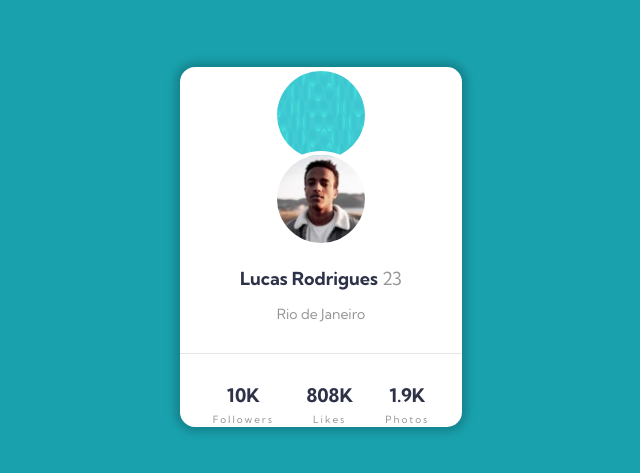
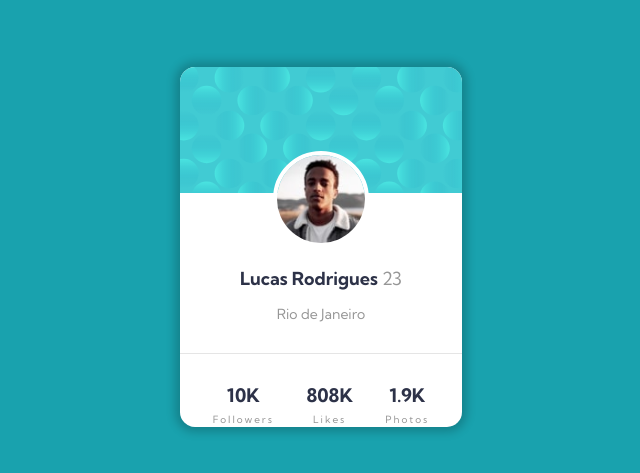
Before and after one commit to Baixada-Cruel/card-clone, a plain HTML site: page index.html in a window 1280 px wide. Shown: the part 153-626 px from the top of the page, without its empty margins (319-959 px from the left). Drawn offline with Linux system fonts and the light colour scheme; files whose address does not match are found by name.

Commit message:
Update index.html

```diff
--- a/index.html
+++ b/index.html
@@ -14,7 +14,6 @@
   <div class="wrapper">
     <div class="box">
       <div class="box-bg">
-      <img src="src/img/bg-pattern-card.svg" />
       </div>
       <div class="img-profile">
         <img src="src/img/image-victor.jpg" />
```
